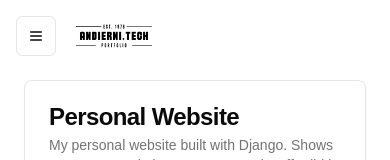
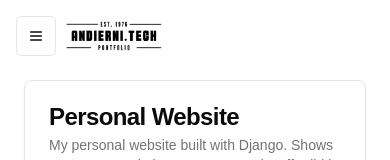
Before and after one commit to ajerni/andiernitech, a Next.js app: page / in a window 390 px wide. Shown: the top 160 px of the page. Built offline with nearby package versions, Linux system fonts and the light colour scheme.

Commit message:
mobile logo scale

```diff
--- a/src/app/page.tsx
+++ b/src/app/page.tsx
@@ -116,7 +116,7 @@ export default function Dashboard() {
             <img
               src="/logobw.png"
               alt="Andierni Tech Logo"
-              className="h-8 w-auto"
+              className="h-8 w-auto scale-125"
             />
           </div>
 
```
